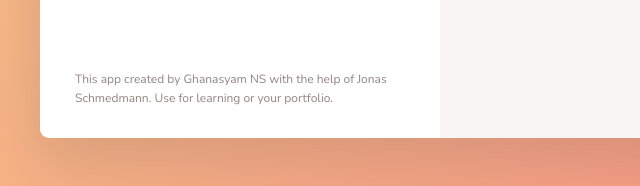
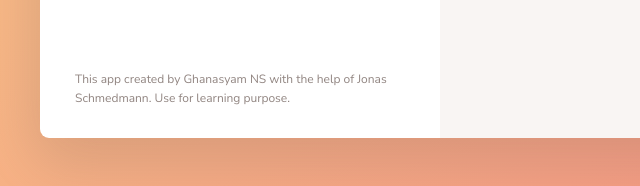
Before and after one commit to Ghanasyamns/foodhunder.app, a website built with Parcel: page index.html in a window 1280 px wide. Shown: the part 1083-1269 px from the top of the page, 0-640 px from the left. Built offline with nearby package versions, Linux system fonts and the light colour scheme.

Commit message:
Update index.html

```diff
--- a/index.html
+++ b/index.html
@@ -123,7 +123,7 @@
 
         <p class="copyright">
           This app created by Ghanasyam NS with the help of Jonas Schmedmann.
-          Use for learning or your portfolio.
+          Use for learning purpose.
         </p>
       </div>
 
```
